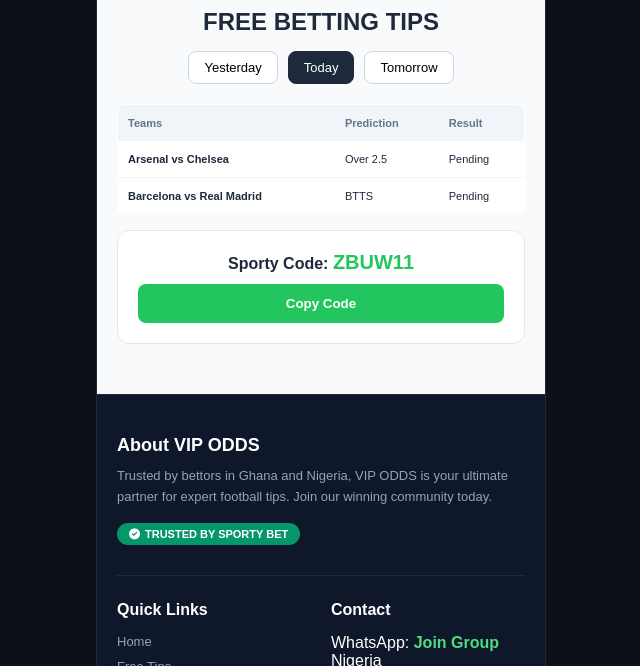
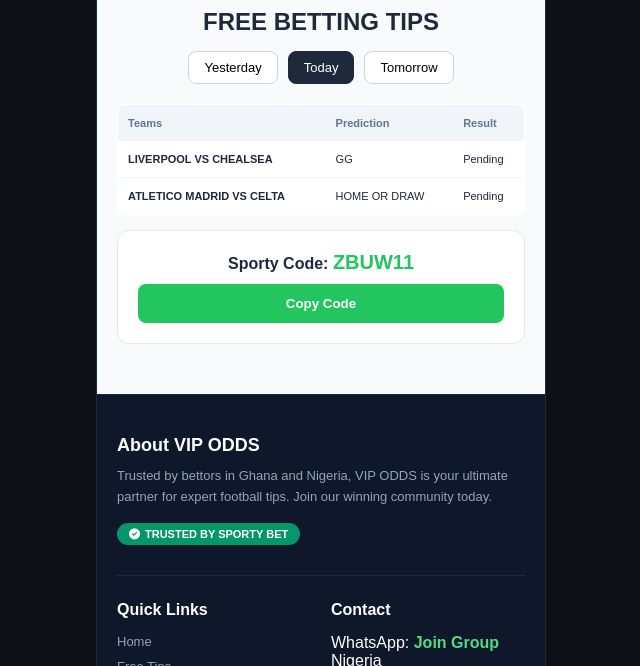
Before and after one commit to callmekome/Josh-, a plain HTML site: page index.html in a window 1280 px wide. Shown: the part 434-1100 px from the top of the page, without its empty margins (319-959 px from the left). Drawn offline with Linux system fonts and the light colour scheme.

Commit message:
Update index.html

```diff
--- a/index.html
+++ b/index.html
@@ -150,13 +150,13 @@
         code: "ZBUW11",
         games: [
             {
-                teams: "Arsenal vs Chelsea",
-                pred: "Over 2.5",
+                teams: "LIVERPOOL VS CHEALSEA",
+                pred: "GG",
                 res: "Pending"
             },
             {
-                teams: "Barcelona vs Real Madrid",
-                pred: "BTTS",
+                teams: "ATLETICO MADRID VS CELTA",
+                pred: "HOME OR DRAW",
                 res: "Pending"
             }
         ]
```
